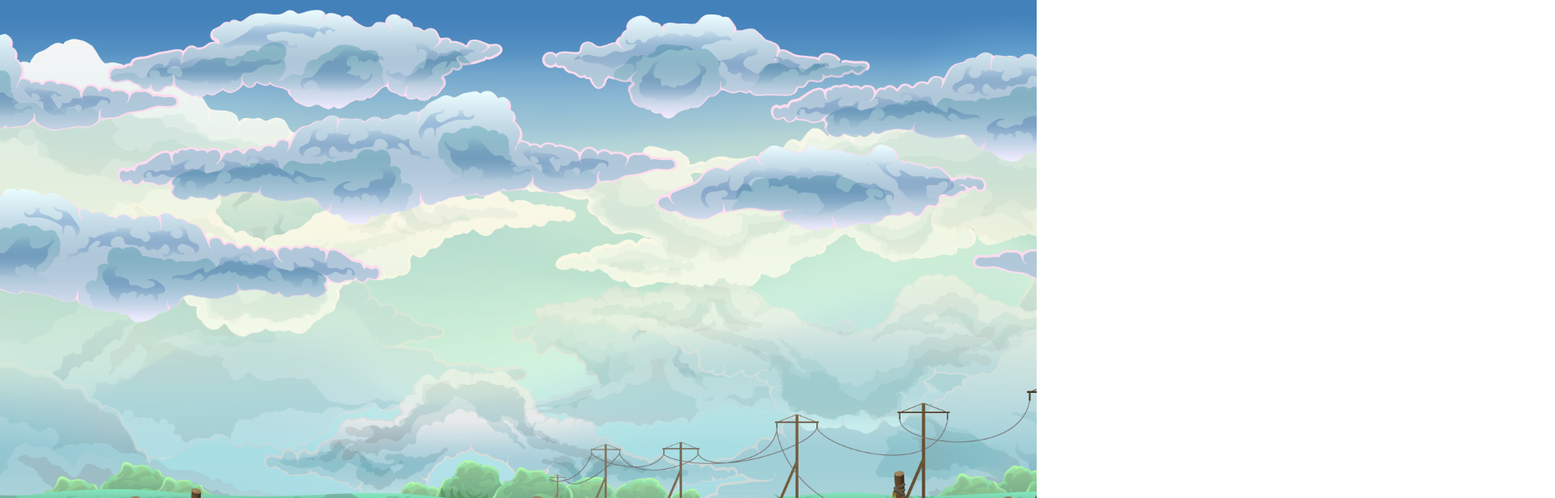
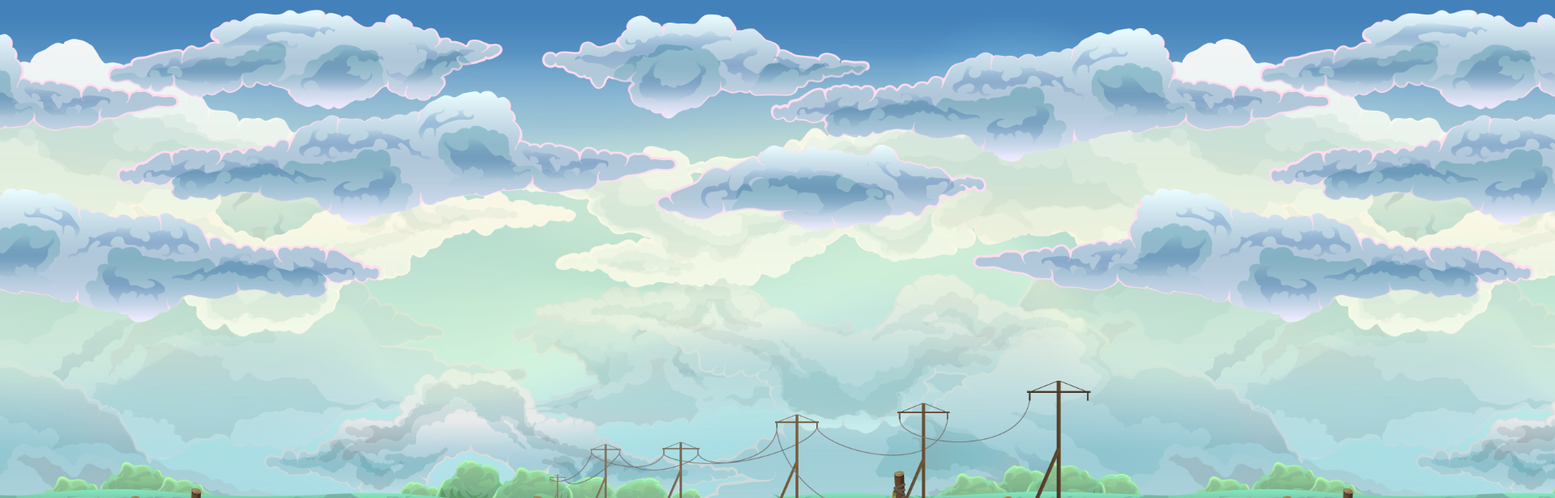
Before and after one commit to hiroya210/my-portfolio, a React (Create React App) app: page / in a window 1280 px wide. Shown: the top 616 px of the page at 81% size, 1920 px wide, since content can reach past the window. Built offline with nearby package versions, Linux system fonts and the light colour scheme.

Commit message:
arranged

```diff
--- a/src/App.jsx
+++ b/src/App.jsx
@@ -1,12 +1,13 @@
 import { ParallaxBg } from "./components/ParallaxBg";
+import { ParallaxProvider } from 'react-scroll-parallax';
 import { Title } from "./components/Title";
 
 
 const App = () => {
   return (
-    <>
+    <ParallaxProvider scrollAxis="horizontal">
       <ParallaxBg />
-    </>
+    </ParallaxProvider>
   );
 }
 
--- a/src/components/ParallaxBg.jsx
+++ b/src/components/ParallaxBg.jsx
@@ -1,4 +1,4 @@
-import React from 'react'
+import React, {useRef} from 'react'
 import { useParallax } from 'react-scroll-parallax';
 import layer_1 from "../images/layer_1.png";
 import layer_2 from "../images/layer_2.png";
@@ -9,14 +9,93 @@ import layer_6 from "../images/layer_6.png";
 import styles from './ParallaxBg.module.css';
 
 export const ParallaxBg = () => {
+
+  const target = useRef(null);
+
+  const layerFour = useParallax({
+    speed: 12,
+    targetElement: target.current,
+  });
+
+  const layerThree = useParallax({
+    speed: 25,
+    targetElement: target.current,
+  });
+
+  const layerTwo = useParallax({
+    speed: 50,
+    targetElement: target.current,
+  });
+  const layerOne = useParallax({
+    speed: 100,
+    targetElement: target.current,
+  });
+  const layerFourExtend = 12 * 5 * -1;
+  const layerThreeExtend = 25 * 5 * -1;
+  const layerTwoExtend = 50 * 5 * -1;
+  const layerOneExtend = 200 * 5 * -1;
+
   return (
-    <div>
-      <div className={styles.layer} style={{backgroundImage: `url(${layer_6})`}}/>
-      <div className={styles.layer} style={{backgroundImage: `url(${layer_5})`}}/>
-      <div className={styles.layer} style={{backgroundImage: `url(${layer_4})`}}/>
-      <div className={styles.layer} style={{backgroundImage: `url(${layer_3})`}}/>
-      <div className={styles.layer} style={{backgroundImage: `url(${layer_2})`}}/>
-      <div className={styles.layer} style={{backgroundImage: `url(${layer_1})`}}/>
+    <div className={styles.root} ref={target}>
+      {/* LAYER 6 (BG) */}
+      <div
+        className={styles.layer}
+        style={{
+          backgroundImage: `url(${layer_6})`,
+          left: 0,
+          right: 0
+        }}/>
+
+      {/* LAYER 5 */}
+      <div
+        className={styles.layer}
+        style={{
+          backgroundImage: `url(${layer_5})`,
+          left: 0,
+          right: 0,
+        }}/>
+
+      {/* LAYER 4 */}
+      <div
+        ref={layerFour.ref}
+        className={styles.layer}
+        style={{
+          backgroundImage: `url(${layer_4})`,
+          left: layerFourExtend,
+          right: layerFourExtend,
+        }}/>
+
+      {/* LAYER 3 */}
+      <div
+        ref={layerThree.ref}
+        className={styles.layer}
+        style={{
+          backgroundImage: `url(${layer_3})`,
+          left: layerThreeExtend,
+          right: layerThreeExtend,
+        }}/>
+
+      {/* LAYER 2 */}
+      <div
+        ref={layerTwo.ref}
+        className={styles.layer}
+        style={{
+          backgroundImage: `url(${layer_2})`,
+          left: layerTwoExtend,
+          right: layerTwoExtend,
+        }}/>
+
+      {/* LAYER 1 */}
+      <div
+        ref={layerOne.ref}
+        className={styles.layer}
+        style={{
+          backgroundImage: `url(${layer_1})`,
+          left: layerOneExtend,
+          right: layerOneExtend
+        }}/>
+
     </div>
   )
+
 }
--- a/src/components/ParallaxBg.module.css
+++ b/src/components/ParallaxBg.module.css
@@ -1,3 +1,8 @@
+.root {
+    position: relative;
+    width: 300vw;
+  }
+
 .layer {
     position: absolute;
     top: 0;
@@ -5,5 +10,4 @@
     background-size: auto 100%;
     background-repeat: repeat-x;
     height: 100vh;
-    width: 100vw;
   }
```
